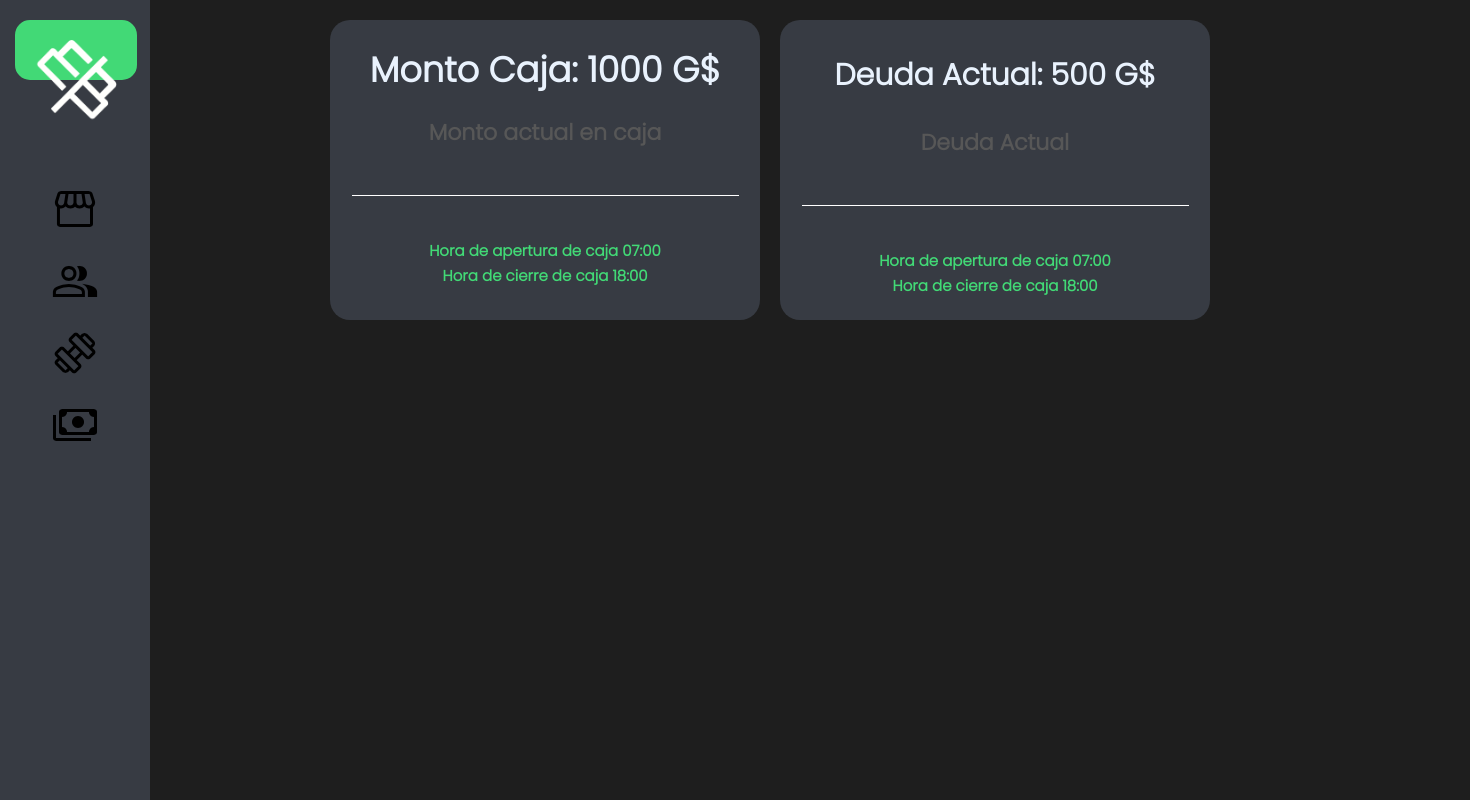
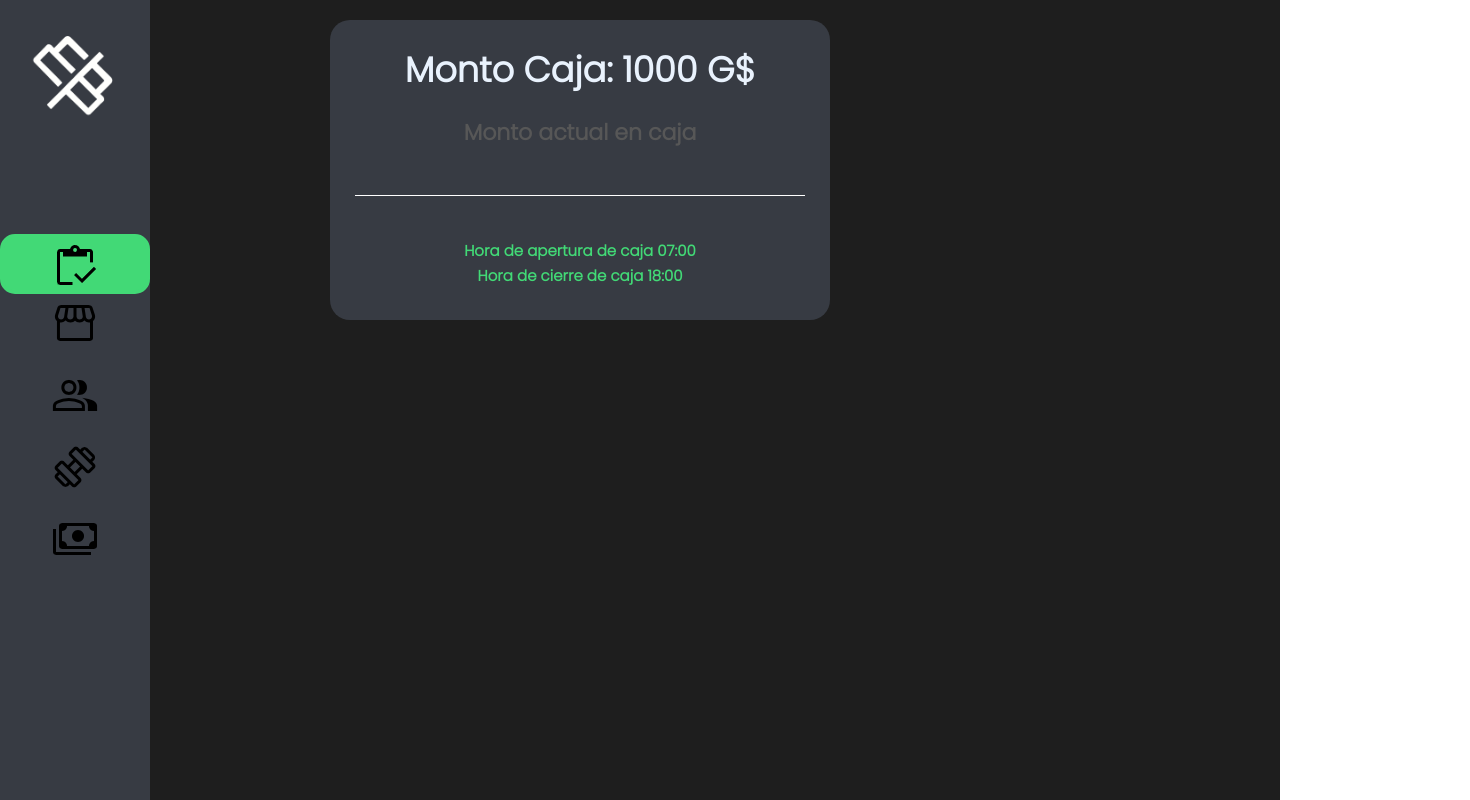
Before and after one commit to CesarXaio/Proyecto-Gym, a React (Create React App) app: page /resumen in a window 1280 px wide. Shown: the top 800 px of the page, 1470 px wide, since content can reach past the window. Built offline with nearby package versions, Linux system fonts and the light colour scheme.

Commit message:
Cambios a la mitad

```diff
--- a/src/pages/Home/Pay.js
+++ b/src/pages/Home/Pay.js
@@ -48,7 +48,7 @@ const Pay = (props) => {
     localStorage.setItem("numeroFactura", JSON.stringify(numeroFactura));
 
     let factura = {
-      ci_cliente: clienteCaja.ci ? clienteCaja.ci : "121212", //TO DO Poder elegir el ci del cliente
+      ci_cliente: clienteCaja.ci ? clienteCaja.ci : "5255", //TO DO Poder elegir el ci del cliente
       fecha: "2022-06-09", //TO DO La fecha de hoy
       timbrado: "753951", // Tal vez el timbrado dejar
       numero: numeroFactura,
--- a/src/pages/Home/Resumen.js
+++ b/src/pages/Home/Resumen.js
@@ -1,7 +1,6 @@
 import React from "react";
 import "./Resumen.css";
-import { Line } from 'react-chartjs-2';
-import Chart from 'chart.js/auto';
+
 import 'chartjs-adapter-moment';
 
 
@@ -22,13 +21,7 @@ const Resumen = () => {
           <p className="Apertura-Caja">Hora de apertura de caja 07:00 </p>
           <p className="Cierre-Caja">Hora de cierre de caja 18:00 </p>
         </div>
-        <div className="Plata">
-          <p>Deuda Actual: {montoPlata} G$</p>
-          <p className="Texto-2">Deuda Actual</p>
-          <div className="divider"></div>
-          <p className="Apertura-Caja">Hora de apertura de caja 07:00 </p>
-          <p className="Cierre-Caja">Hora de cierre de caja 18:00 </p>
-        </div>
+
       </div>
 
     </div>
--- a/src/pages/Home/components/Sidebar.js
+++ b/src/pages/Home/components/Sidebar.js
@@ -5,6 +5,10 @@ const Sidebar = ({ children }) => {
   const [isOpen, setIsOpen] = useState(true);
   const toggle = () => setIsOpen(isOpen);
   const menuItem = [
+    {
+      path: "/resumen",
+      icon: <img src="./iconos/arqueo.png" alt="Icono de tienda" />,
+    },
     {
       path: "/store",
       icon: <img src="./iconos/tienda.png" alt="Icono de tienda" />,
@@ -27,9 +31,9 @@ const Sidebar = ({ children }) => {
     <div className="container">
       <div style={{ width: isOpen ? "150px" : "20px" }} className="sidebar">
         <div className="top_section">
-          <NavLink to="/resumen" >
+
             <img src="/images/Ilustracion.png" alt="Logo de la pagina" style={{ width: '114px', height: '114px' }} />
-          </NavLink>
+
           <div style={{ marginLeft: isOpen ? "50px" : "0px" }} className="bars"></div>
         </div>
         {menuItem.map((item, index) => (
--- a/src/pages/Home/components/modalUsers/Membresia.js
+++ b/src/pages/Home/components/modalUsers/Membresia.js
@@ -30,7 +30,10 @@ const Membresia = ({usuario, onClickAvance, onClose, onAddTrainer }) => {
 
     const obtenerModalidades = async () => {
       try {
-        // Realizar la petición a la API o a la base de datos para obtener los Especialidades
+        // Realizar la petición a la API o a la base de datos para obtener los Productos
+        const response = await fetch("https://localhost:7072/api/modalidad");
+        const data = await response.json();
+        setModalidades(data);
       } catch (error) {
         console.error("Error al obtener los Especialidades:", error);
       }
--- a/src/pages/Home/users.js
+++ b/src/pages/Home/users.js
@@ -24,7 +24,7 @@ const Users = () => {
     const obtenerClientes = async () => {
       try {
         // Realizar la petición a la API o a la base de datos para obtener los Clientes
-        const response = await fetch("https://localhost:7072/api/cliente");
+        const response = await fetch("https://localhost:7072/api/clientedata");
         const data = await response.json();
         const clientesData =
           data.map((c) => {
@@ -127,7 +127,7 @@ const Users = () => {
       let config = {
         method: 'post',
         maxBodyLength: Infinity,
-        url: 'https://localhost:7072/api/cliente',
+        url: 'https://localhost:7072/api/clientedata',
         headers: {
           'Content-Type': 'application/json'
         },
@@ -159,7 +159,7 @@ const Users = () => {
           });
 
           console.log(JSON.stringify(response.data));
-          hayError = false;
+
           setUsuarios([...usuarios, usuario]);
           setMensaje("Usuario agregado con Exito!");
           console.log(usuario);
```
Also changed, not shown: public/iconos/arqueo.png (added).
